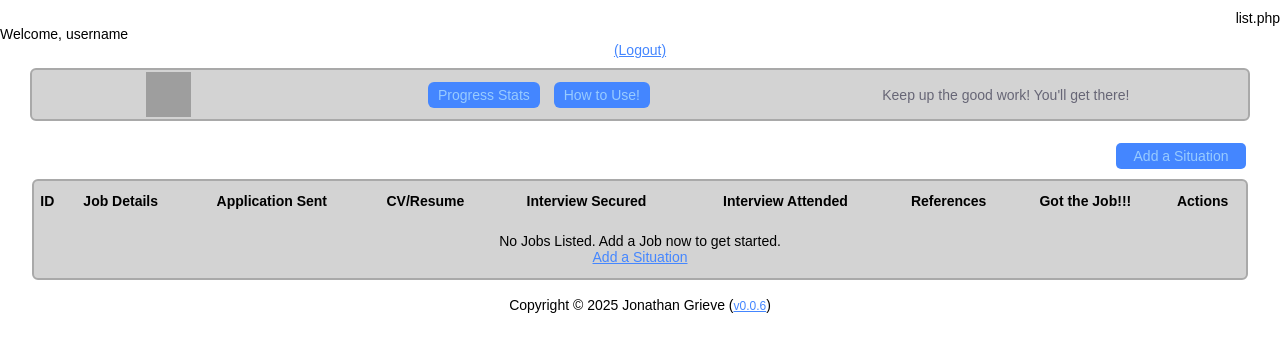
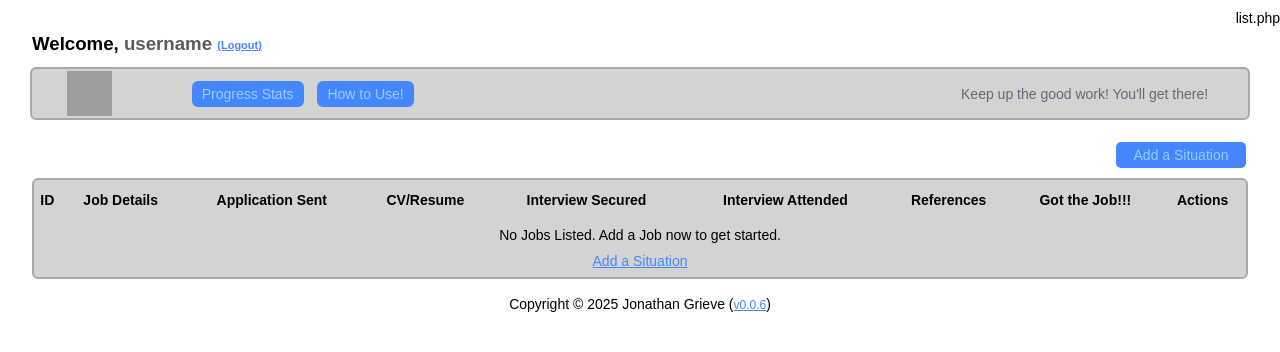
Before and after one commit to jg-digital-media/jgdm_jobs_pathway, a PHP site: page /list-empty.php in a window 1280 px wide. Shown: the part 77-429 px from the top of the page. Run offline with PHP 8.4, Linux system fonts and the light colour scheme; grey boxes are pictures that could not be loaded.

Commit message:
update stylesheet

```diff
--- a/style.css
+++ b/style.css
@@ -182,6 +235,35 @@ html body.body---list main a:hover {
   /* color: blue; */
   color: #0e43b5;
 }
+html body.body---list main a#add---job--url {
+  display: inline;
+  margin-top: 10px;
+}
+html body.body---list main ul.username---and--logout {
+  padding: 2px;
+  margin: 5px auto;
+  width: 95%;
+  font-size: 14pt;
+}
+html body.body---list main ul.username---and--logout li {
+  display: inline-block;
+  font-weight: bold;
+}
+html body.body---list main ul.username---and--logout li span {
+  color: #5c5c5c;
+}
+html body.body---list main ul.username---and--logout li a {
+  color: #4486ff;
+  transition: color 0.3s ease-in-out;
+  width: 100%;
+  text-align: center;
+  vertical-align: middle;
+  font-size: 11px;
+}
+html body.body---list main ul.username---and--logout li a:hover {
+  /* color: blue; */
+  color: #0e43b5;
+}
 html body.body---list main .top---banner--container {
   display: flex;
   font-size: 14px;
@@ -219,6 +301,7 @@ html body.body---list main .top---banner--container .app---navigation li a:hover
 }
 html body.body---list main .top---banner--container #motivation---message--container {
   /* background: $banner---bg--list;  */
+  width: 60%;
 }
 html body.body---list main .top---banner--container #motivation---message--container #motivation---message {
   padding: 0px 5px;
@@ -297,6 +380,10 @@ html body.body---list main .section---jobs--list--container table tbody tr td.st
 }
 html body.body---list main .section---jobs--list--container table tbody tr td.stage---completed:hover {
   background: #3af43a;
+}
+html body.body---list main .section---jobs--list--container table tbody tr td a#add---job--url {
+  display: block;
+  margin-top: 10px;
 }
 html body.body---list main .section---jobs--list--container table tbody tr td:nth-child(2) a {
   text-decoration: none;
```
Also changed, not shown: other parts of style.css (+103 -4 lines), 1 other file.
